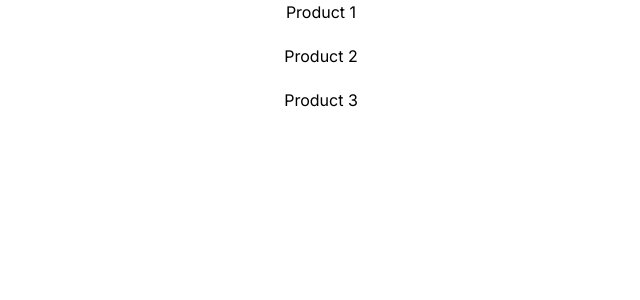
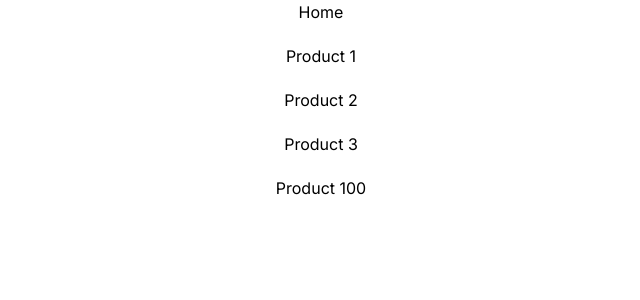
Before and after one commit to nishanthpkashyap/nextjs-routing, a Next.js app: page /product in a window 1280 px wide. Shown: the top 300 px of the page, without its empty margins (319-959 px from the left). Built offline with nearby package versions, Linux system fonts and the light colour scheme.

Commit message:
Link component for navigation through pages (URLs)

```diff
--- a/src/app/page.tsx
+++ b/src/app/page.tsx
@@ -1,9 +1,17 @@
 // import Image from 'next/image'
+
+import Link from "next/link";
 
 export default function Home() {
   return (
-    <div className='flex justify-center items-center'>
+    <div className='flex justify-center gap-[20px] items-center flex-col'>
       <h1>Home Page</h1>
+      <Link href={"/blog"}>
+        <h2>Blog</h2>
+      </Link>
+      <Link href={"/product"}>
+        <h2>Product</h2>
+      </Link>
     </div>
   )
 }
--- a/src/app/product/page.tsx
+++ b/src/app/product/page.tsx
@@ -1,9 +1,23 @@
-export default function Product(){
+import Link from "next/link"
+
+export default function Product({productId = 100}: {productId: string | number}){
     return (
         <div className="flex justify-center items-center gap-[20px] flex-col">
-            <h1>Product 1</h1>
-            <h1>Product 2</h1>
-            <h1>Product 3</h1>
+            <Link href={"/"}>
+                <h1>Home</h1>
+            </Link>
+            <Link href={"/product/1"}>
+                <h2>Product 1</h2>
+            </Link>
+            <Link href={"/product/2"}>
+                <h2>Product 2</h2>
+            </Link>
+            <Link href={"/product/3"} replace>
+                <h2>Product 3</h2>
+            </Link>
+            <Link href={`/product/${productId}`}>
+                <h2>Product {`${productId}`}</h2>
+            </Link>
         </div>
     )
 }
```
